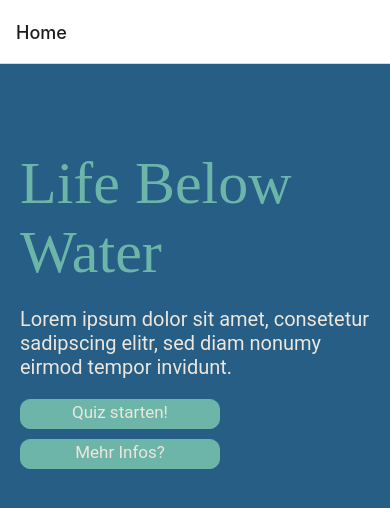
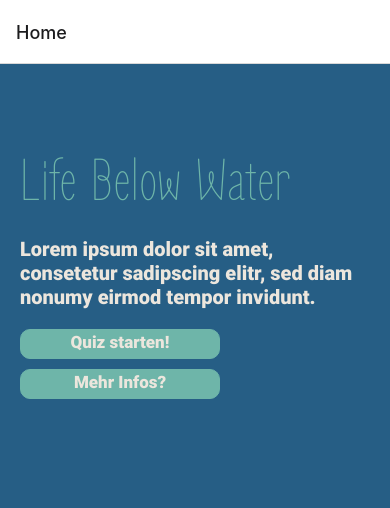
Before and after one commit to KHomuth/its-mosy-quiz, a React Native app: screen /Home in a window 390 px wide. Shown: the top 508 px of the page. Built offline with nearby package versions, Linux system fonts and the light colour scheme.

Commit message:
add expo-font for custom fonts

```diff
--- a/components/LandingPage.js
+++ b/components/LandingPage.js
@@ -1,8 +1,19 @@
 import * as React from "react";
-import reactDom from "react-dom";
 import { StyleSheet, Text, View, TouchableHighlight } from "react-native";
+import { useFonts } from "expo-font";
+
 
 export default function LandingPage({ navigation }) {
+
+  const [loaded] = useFonts({
+      Roboto: require('../assets/fonts/Roboto/Roboto-Black.ttf'),
+      ZenLoop: require('../assets/fonts/Zen_Loop/ZenLoop-Regular.ttf'),
+    });
+
+    if (!loaded) {
+      return null;
+    }
+
     return (
       <View style={styles.containerBackground}>
         <View style={styles.container}>
@@ -30,7 +41,7 @@ const styles = StyleSheet.create({
       position: 'absolute'
     },
     titleText: {
-      fontFamily: 'Zen Loop',
+      fontFamily: 'ZenLoop',
       fontSize: 60,
       color: '#6eb5a9',
       marginLeft: 20,
--- a/package.json
+++ b/package.json
@@ -13,6 +13,7 @@
     "@react-navigation/native": "^6.0.10",
     "@react-navigation/native-stack": "^6.6.2",
     "expo": "~44.0.0",
+    "expo-font": "~10.0.4",
     "expo-status-bar": "~1.2.0",
     "react": "17.0.1",
     "react-dom": "17.0.1",
```
Also changed, not shown: 1 other file (tests, documents, lock files or other folders).
